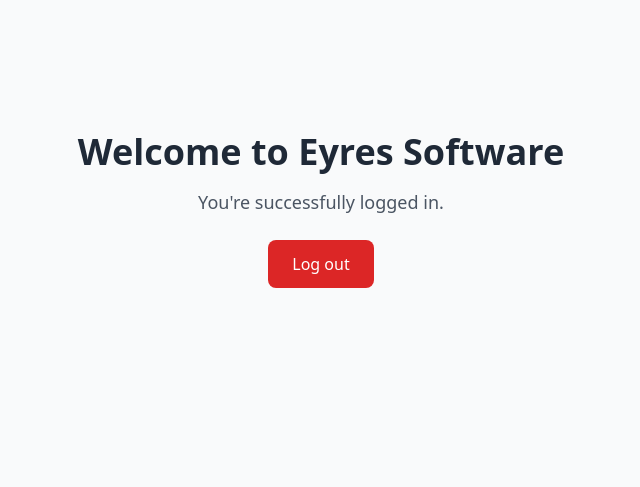
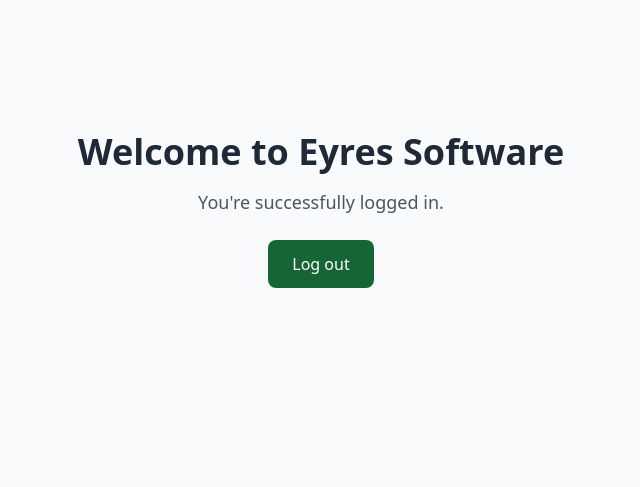
Before and after one commit to geenyzk/Eyres-Staff-Software, a Django app: page /landing/ in a window 1280 px wide. Shown: the part 214-701 px from the top of the page, without its empty margins (319-959 px from the left). Run offline with Django 5.2, Linux system fonts and the light colour scheme; a user stored in the database is signed in.

Commit message:
fix(landing): update logout button color for better visibility

```diff
--- a/poppys/core/templates/core/landing.html
+++ b/poppys/core/templates/core/landing.html
@@ -9,7 +9,7 @@
         <p class="text-lg text-gray-600 mb-6">You're successfully logged in.</p>
 
         <a href="{% url 'logout' %}"
-           class="inline-block bg-red-600 text-white px-6 py-3 rounded-lg hover:bg-red-500 transition">
+           class="inline-block bg-green-800 text-white px-6 py-3 rounded-lg hover:bg-red-500 transition">
             Log out
         </a>
     </div>
```
